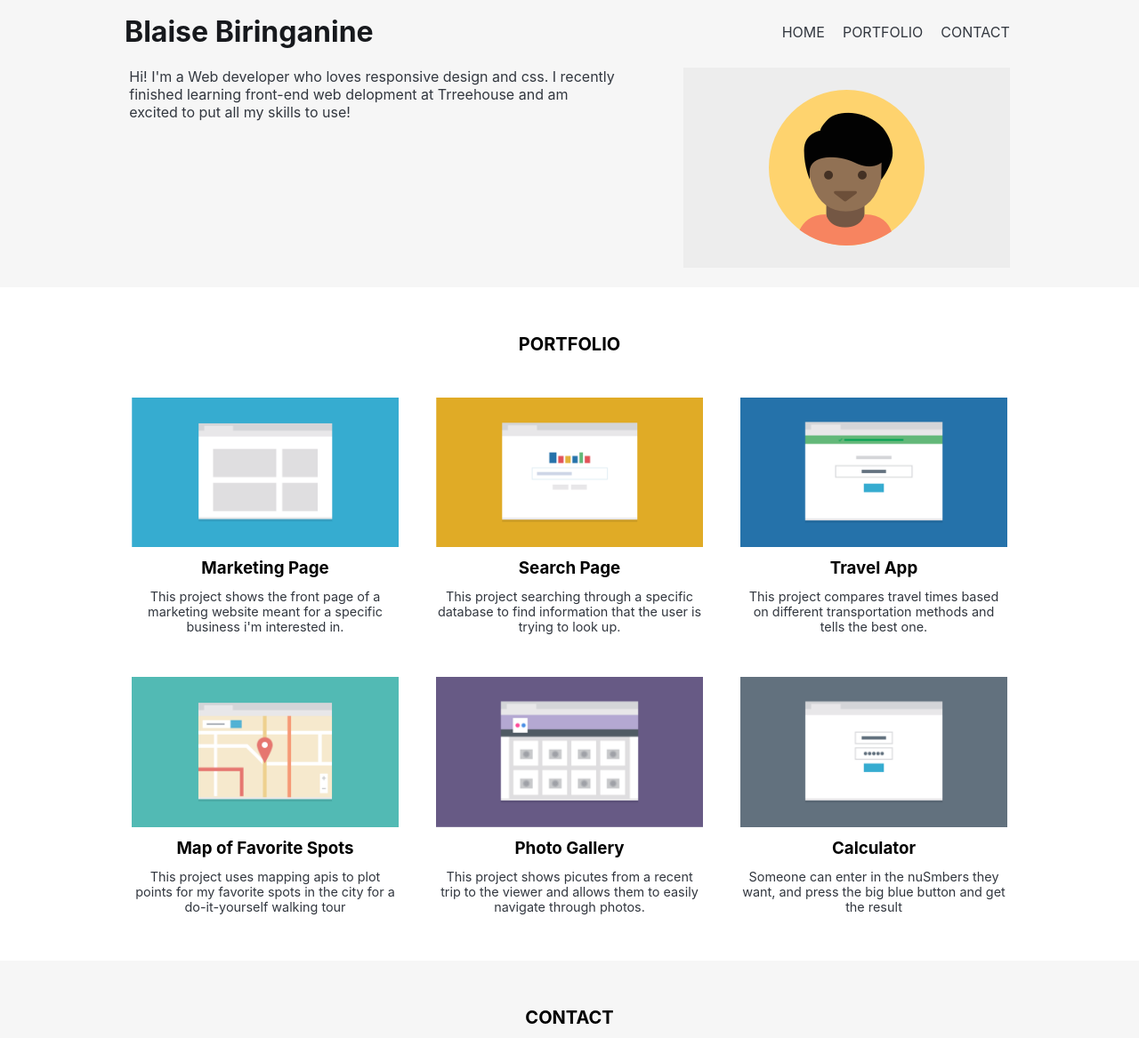
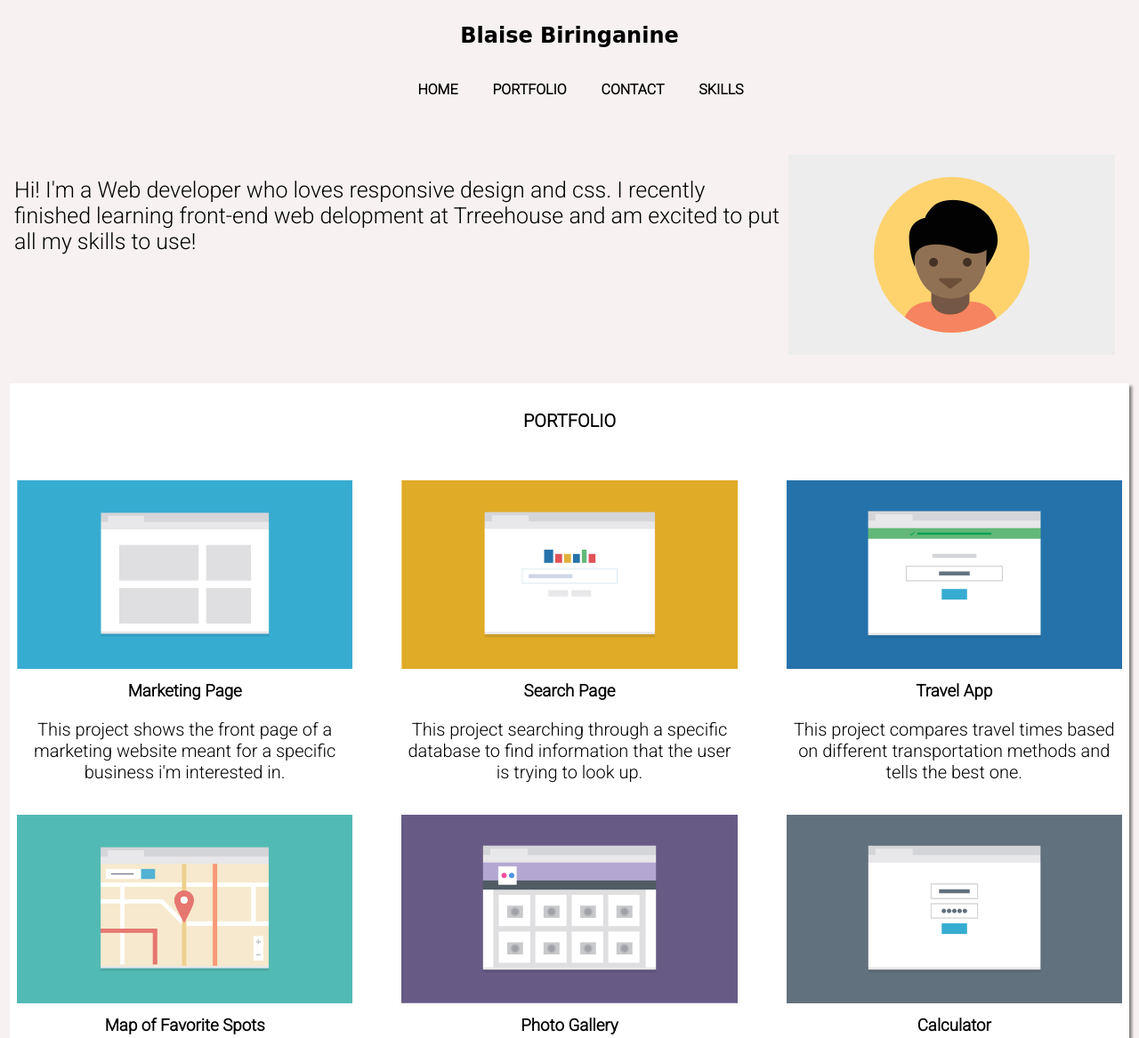
Before and after one commit to blaisebir/2_responsive_layout, a plain HTML site: page index.html in a window 1280 px wide. Shown: the top 1167 px of the page at 89% size. Drawn offline with Linux system fonts and the light colour scheme.

Commit message:
applied corrections from feedback.

```diff
--- a/css/styles.css
+++ b/css/styles.css
@@ -1,252 +1,167 @@
-/* Global Layout Set-up */
+:root {
+    background-color: #ededed;
+}
 
-* {
-  margin: 0;
-  padding: 0;
-  box-sizing: border-box;
-}
-* img {
-    max-width: 100%;
-}
 html {
+    margin: 3px;
     scroll-behavior: smooth;
 }
 
-  /* Elements Styles */
-
 body {
-    color: #32373f;
-    font-family: "Inter", sans-serif;
+    font-family: 'Roboto', sans-serif;
 }
 
-.join {
-    width: 100%;
-    max-width: 1000px;
-    margin: 0 auto;
-}
-
-h1, h2, h3, h4, h5 {
-    color: #17191d;
-}
-
-h2 {
-    text-transform: uppercase;
-    text-align: center;
-    margin: 2.5rem auto;
-    color: black;
-    font-size: 1.25rem;
-}
-
-header {
-    background: #eee;
-    padding: 1rem 0.5rem;
-}
-
-header .main-nav {
-    display: flex;
-    flex-direction: column;
-    flex-wrap: nowrap;
-    justify-content: center;
-    align-items: center;
-}
-
-header .main-nav h1 {
-    margin-bottom: 1rem;
-}
-
-header .main-nav nav {
-    width: 100%;
-  }
-  header .main-nav nav li {
-    margin-bottom: 2px;
-  }
-  header .main-nav nav li:last-child {
-    margin-bottom: 0;
-  }
-  header .main-nav nav li a {
-    text-align: center;
-    display: block;
-    padding: 0.85rem 0.33rem;
-    transition: all 0.2s ease;
-    background: #ffffff;
-    color: #32373f;
-  }
-  header .main-nav nav li a:hover {
+a:hover {
+    cursor: pointer;
     color: #ca2d05;
 }
 
 
-   /* Link Styles */
-
-ul, ol {
-    list-style-type: none;
-  }
-
 a:link {
     list-style-type: none;
     text-decoration: none;
-  color: rgb(0, 0, 0);
 
+}
+
+li a {
+    color: black;
+    font-weight: bold;
 }
 
 a:visited {
     text-decoration: none;
   }
 
-a:hover {
-  text-decoration: burlywood;
-}
-
 a:active {
     text-decoration: burlywood;
   }
 
-
-  /* Media Queries */
-
-
-@media (min-width: 768px) {
-    header .main-nav nav {
-        text-align: center;
-}
-    header .main-nav nav ul li {
-        display: inline;
-        margin: 0 5px 0 0;
-}
-    header .main-nav nav ul li:last-child {
-        margin-right: 0;
-}
-    header .main-nav nav li a {
-        display: inline;
-        background: transparent;
-        color: #32373f;
-}
-    header .main-nav nav li a:hover {
-        color: #ca2d05;
-        background: transparent;
-}
-  }
-@media (min-width: 1024px) {
-    header .main-nav {
-      display: flex;
-      flex-direction: row;
-      flex-wrap: nowrap;
-      justify-content: space-between;
-      align-items: center;
-}
-    header .main-nav h1 {
-      margin: 0;
-}
-    header .main-nav nav {
-      width: auto;
-}
-  }
-@media (min-width: 768px) {
-    header {
-      background: rgba(238, 238, 238, 0.5);
-    }
+ul {
+    list-style-type: none;
+    padding: 0px;
+    color: black;
   }
 
-header .my-intro {
+  .navigation-1 {
+    color: black;
+  }
+
+  li {
+    padding: 5px;
+    background: white;
+    margin-bottom: 2px;
+  }
+
+img {
+    justify-content: center;
+    max-width: 100%;
+}
+
+div .my-intro img {
+    display: block;
+    margin-left: auto;
+    margin-right: auto;
+    width: 50%;
+  }
+
+div .main-nav {
     display: flex;
     flex-direction: column;
     flex-wrap: nowrap;
+    align-items: center;
+}
+
+
+h1, footer p {
+    font-family: "Brush Script MT", cursive;
+    font-size: 24px;
+    font-style: normal;
+    font-variant: normal;
+    font-weight: 700;
+    line-height: 26.4px;
+}
+
+nav {
+    text-align: center;
+    display: block;
+
+    width: 85%;
+}
+
+p, h2, h3 {
+    text-align: center;
+    padding-left: 5px;
+    padding-right: 5px;
+
+}
+
+h2 {
+    font-size: 16px;
+    padding: 20px;
+    padding-bottom: 0px;
+}
+
+h3 {
+    margin-top: 10px;
+}
+
+.portfolio {
+    background-color: white;
+    margin-bottom: 20px;
+    box-shadow: 3px 3px 3px grey;
+}
+
+
+
+.skills {
+    font-family: 'Noto Sans JP', sans-serif;
+    background-color: white;
+    margin-bottom: 20px;
+    box-shadow: 3px 3px 3px grey;
+}
+
+.ping {
+    margin-bottom: 35px;
+}
+
+
+div .calc {
+    padding-bottom: 30px;
+}
+
+div .calc-2 {
+    padding-bottom: 30px;
+}
+
+.call a {
+    display: flex;
     justify-content: center;
     align-items: center;
-    padding: 1rem;
-}
-header .my-intro p {
-    text-align: center;
-}
-@media (min-width: 768px) {
-    header .my-intro {
-      flex-direction: row;
-      justify-content: space-between;
-      align-items: flex-start;
-      padding: 0.33rem;
-      margin-top: 1rem;
-}
-    header .my-intro img {
-      order: 1;
-      margin-left: 1rem;
-}
-    header .my-intro p {
-      order: 0;
-      width: 100%;
-      max-width: 550px;
-      text-align: left;
-    }
+    margin-bottom: 15px;
+    color: rgb(16, 179, 162);
 }
 
-  main .portfolio {
-    padding: 0.75rem;
-}
-  main .portfolio .ping-container {
-    display: flex;
-    flex-direction: row;
-    flex-wrap: wrap;
-    justify-content: space-between;
-    align-items: flex-start;
-    width: 100%;
-    text-align: center;
-}
-main .portfolio .ping-container .ping {
-    display: flex;
-    flex-direction: column;
-    flex-wrap: nowrap;
-    justify-content: flex-start;
-    align-items: flex-start;
-    margin-bottom: 1.5rem;
-}
-main .portfolio .ping-container .ping h3 {
-    margin: 0.75rem auto;
-    color: black;
-}
-main .portfolio .ping-container .ping p {
-    margin-bottom: 2rem;
-    font-size: 0.9rem;
-}
-@media (min-width: 768px) {
-    main .portfolio .ping-container .ping {
-        width: 45%;
-        margin: 0.5rem;
-}
-}
-@media (min-width: 1024px) {
-    main .portfolio .ping-container .ping {
-      width: 30%;
-}
+.my-contact {
+    padding-bottom: 5px;
 }
 
-main .my-contact {
-    background: rgba(238, 238, 238, 0.5);
-    padding: 0.75rem;
-}
-main .my-contact p {
-    text-align: center;
-}
-main .my-contact p:first-of-type {
-    width: 100%;
-    max-width: 550px;
-    margin: 0 auto 3rem auto;
-}
-main .my-contact p:last-of-type {
-    margin-top: 0.7rem;
-    padding-bottom: 2rem;
+.skills {
+    padding-top: 5px;
+    padding-bottom: 5px;
 }
 
-footer {
-    background: rgba(238, 238, 238, 0.5);
-    padding: 0 0.75rem 2rem;
-}
 footer .navigation {
     display: flex;
     flex-direction: row;
     flex-wrap: nowrap;
     justify-content: space-between;
     align-items: center;
-    border-top: 1px solid #cccccc;
     padding: 1rem 0;
+    font-size: 16px;
+}
+
+.navigation {
+    border-top: 2px solid #cccccc;
 }
 
 footer nav {
@@ -257,25 +172,125 @@ footer nav li {
     display: inline;
     margin-right: 1rem;
 }
-footer nav li:last-of-type {
-    margin-right: 0;
-}
-/* footer nav li a {
-    transition: 0.2s;
-    color: #32373f;
-} */
-footer nav li a:visited {
-    color: #32373f;
-}
-footer nav li a:hover {
+
+.call a:hover {
     color: #ca2d05;
 }
+
+/* media queries */
+
 @media (min-width: 768px) {
-    footer nav {
-      display: block;
+
+    :root {
+        background-color: #f7f1f1;
     }
-footer a.navigation {
+
+    header .main-nav {
+    display: flex;
+    flex-direction: column;
+    }
+    nav li {
+        display: inline;
+        padding-left: 30px;
+}
+
+h2 {
+    font-weight: bold;
+    font-size: 20px;
+    padding: 30px;
+}
+
+nav li {
+        display: inline-block;
+        background-color: transparent;
+}
+
+.my-intro {
+        display: flex;
+        flex-direction: row-reverse;
+        margin-top: 25px;
+        padding: 16px;
+        padding-left: 0px;
+}
+
+.caption-me {
+    text-align: left;
+    font-size: 20px;
+}
+
+.ping-container {
+        display: flex;
+        flex-direction: row;
+        flex-wrap: wrap;
+        justify-content: space-between;
+        align-items: flex-start;
+}
+
+.ping-container .ping {
+        width: 45%;
+        margin: 0.5rem;
+}
+
+.skills-container {
+    display: flex;
+    flex-direction: row;
+    flex-wrap: wrap;
+    justify-content: space-between;
+    align-items: flex-start;
+}
+
+.skills-container .pong {
+    width: 45%;
+    margin: 0.5rem;
+}
+
+.vrai {
+    padding-left: 9.3rem;
+    padding-right: 9.3rem;
+    margin-bottom: 15px;
+    margin-top: 25px;
+}
+
+.call {
+    margin-bottom: 40px;
+}
+
+footer .navigation-1 {
     display: none;
 }
 
+.navigation nav {
+        display: flex;
+        flex-direction: row;
+        justify-content: flex-end;
+
 }
+}
+
+@media (min-width: 1024px) {
+    .ping-container .ping {
+        width: 30%;
+        /* margin: 35px */
+}
+
+.vrai {
+    padding-left: 18rem;
+    padding-right: 18rem;
+
+}
+
+.skills-container .pong {
+    width: 30%;
+    /* margin: 35px */
+}
+
+.caption-me {
+    text-align: left;
+    font-size: 25px;
+}
+
+p {
+    font-size: 20px;
+}
+
+}
--- a/index.html
+++ b/index.html
@@ -4,17 +4,19 @@
     <meta charset="UTF-8">
     <meta http-equiv="X-UA-Compatible" content="IE=edge">
     <meta name="viewport" content="width=device-width, initial-scale=1.0">
-    <!-- Font from Google -->
+    <!-- font from google -->
+    <link rel="preconnect" href="https://fonts.gstatic.com" crossorigin>
+    <link href="https://fonts.googleapis.com/css2?family=Roboto:wght@300&display=swap" rel="stylesheet">
     <link rel="preconnect" href="https://fonts.googleapis.com">
     <link rel="preconnect" href="https://fonts.gstatic.com" crossorigin>
-    <link href="https://fonts.googleapis.com/css2?family=Open+Sans:wght@300&family=Roboto&display=swap" rel="stylesheet">
+    <link href="https://fonts.googleapis.com/css2?family=Noto+Sans+JP:wght@300&display=swap" rel="stylesheet">
     <!-- css link -->
     <link rel="stylesheet" href="css/styles.css">
-    <!-- Title -->
+    <!-- title -->
     <title>Blaise's Profile</title>
 </head>
 <body>
-    <!-- Header Element -->
+    <!-- header element -->
     <header id="home">
         <div class="join">
             <div class="main-nav">
@@ -24,6 +26,7 @@
                         <li><a href="#">HOME</a></li>
                         <li><a href="#">PORTFOLIO</a></li>
                         <li><a href="#my-contact">CONTACT</a></li>
+                        <li><a href="#my-skills">SKILLS</a></li>
                     </ul>
                 </nav>
             </div>
@@ -36,7 +39,6 @@
     <!-- main element -->
     <main>
         <section class="portfolio" id="portfolio">
-            <div class="join">
             <h2>PORTFOLIO</h2>
             <div class="ping-container">
                         <div class="ping">
@@ -67,30 +69,67 @@
                         <div class="ping">
                             <img src="images/portfolio-6.png" alt="Image for calculator project">
                             <h3>Calculator</h3>
-                        <p>Someone can enter in the nuSmbers they want, and press the big blue button and get the result</p>
+                            <p class="calc">Someone can enter in the nuSmbers they want, and press the big blue button and get the result</p>
                         </div>
+            </div>
+        </section>
+            <section class="skills" id="skills">
+                <h2>SKILLS</h2>
+                <div class="skills-container">
+                            <div class="pong">
+                                <img class="arr" src="images/technology.png" alt="technology">
+                                <h3>Technology</h3>
+                                <p>Sed ut perspiciatis unde omnis iste natus error sit voluptatem accusantium doloremque laudantium, totam rem.</p>
+                            </div>
+                            <div class="pong">
+                                <img class="arr" src="images/management.png" alt="management">
+                                <h3>Management</h3>
+                                <p>Sed ut perspiciatis unde omnis iste natus error sit voluptatem accusantium doloremque laudantium, totam rem .</p>
+                            </div>
+                            <div class="pong">
+                                <img src="images/social.png" alt="social">
+                                <h3>Social</h3>
+                                <p>Sed ut perspiciatis unde omnis iste natus error sit voluptatem accusantium doloremque laudantium, totam rem .</p>
+                            </div>
+                            <div class="pong">
+                                <img src="images/technical.png" alt="technical">
+                                <h3>Technical</h3>
+                                <p>Sed ut perspiciatis unde omnis iste natus error sit voluptatem accusantium doloremque laudantium, totam rem .</p>
+                            </div>
+                            <div class="pong">
+                                <img src="images/creative.png" alt="creative">
+                                <h3>Creative</h3>
+                                <p>Sed ut perspiciatis unde omnis iste natus error sit voluptatem accusantium doloremque laudantium, totam rem .</p>
+                            </div>
+                            <div class="pong">
+                                <img src="images/sport.png" alt="sport">
+                                <h3>Sport</h3>
+                                <p class="calc-2">Sed ut perspiciatis unde omnis iste natus error sit voluptatem accusantium doloremque laudantium, totam rem .</p>
                             </div>
                 </div>
             </section>
         <section class="my-contact" id="my-contact">
                 <h2>CONTACT</h2>
-            <p>If you're interested in chatting or want more information about what I've been working on, I'd love to hear from you!</p>
-            <p>Phone +1 (111) 555-1234</p>
-            <p>Email email@yoursite.com</p>
+                <p class="vrai">If you're interested in chatting or want more information about what I've been working on, I'd love to hear from you!</p>
+            <div class="call">
+                <a href="#"><strong> Phone +1 (111) 555-1234</strong></a>
+                <a href="email@yoursite.com"><strong>Email: email@yoursite.com</strong></a>
+            </div>
         </section>
     </main>
     <!-- footer element -->
-    <footer class="join">
+    <footer>
         <div class="navigation">
-            <p><strong>Blaise Biringanine</strong></p>
+            <p><strong> Biringanine</strong></p>
             <nav>
                 <ul>
                     <li><a href="#home">Home</a></li>
                     <li><a href="#portfolio">Portfolio</a></li>
                     <li><a href="#my-contact">Contact</a></li>
+                    <li><a href="#skills">Skills</a></li>
                 </ul>
             </nav>
-        <a href="#" class="navigation">Back To Top</a>
+        <a href="#" class="navigation-1" style="border-top: 0px;"><strong>Back To Top</strong></a>
         </div>
     </footer>
 </body>
```
Also changed, not shown: images/creative.png (added), images/management.png (added), images/social.png (added), images/sport.png (added), images/technical.png (added), images/technology.png (added). Lines whose indentation alone changed are shown as unchanged.
